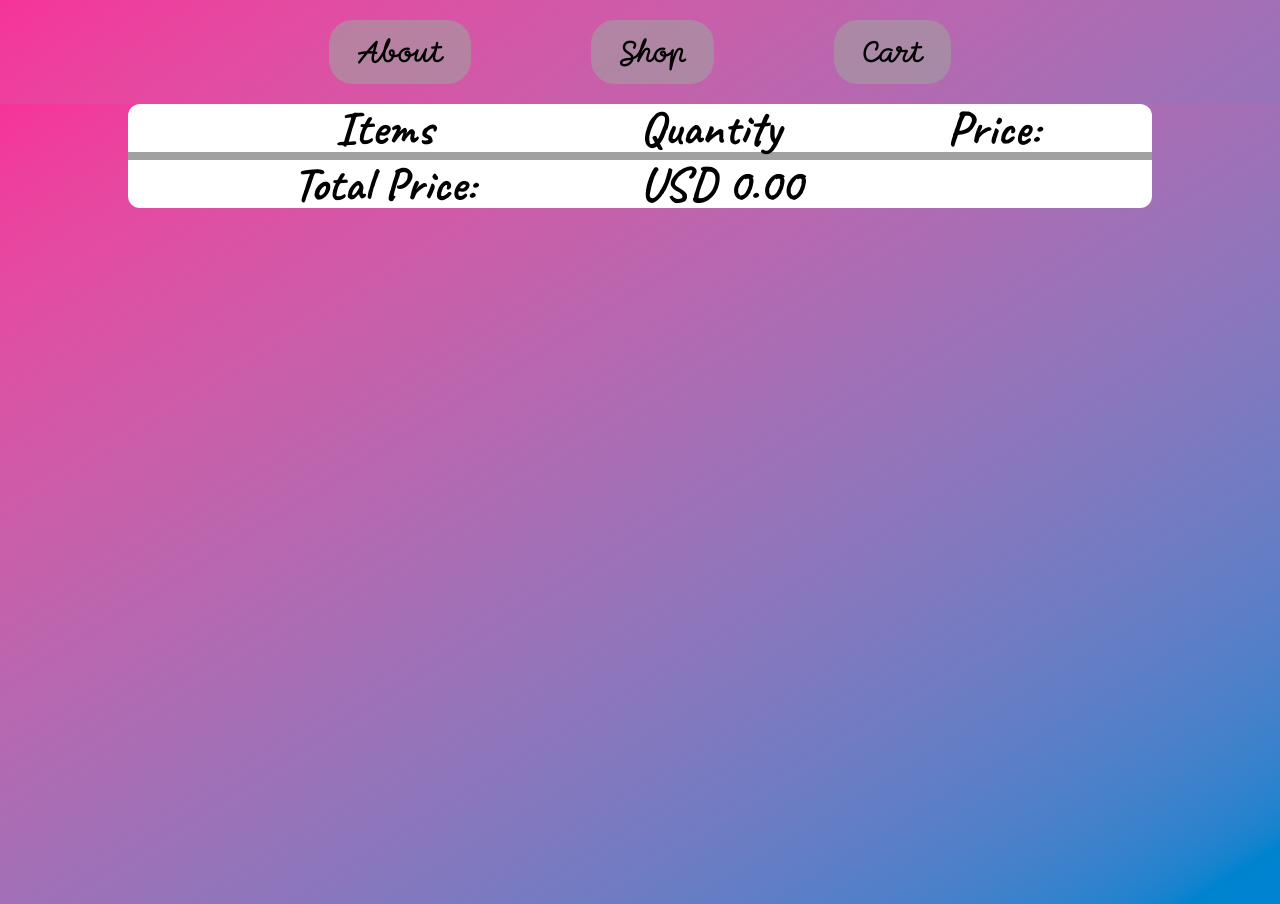
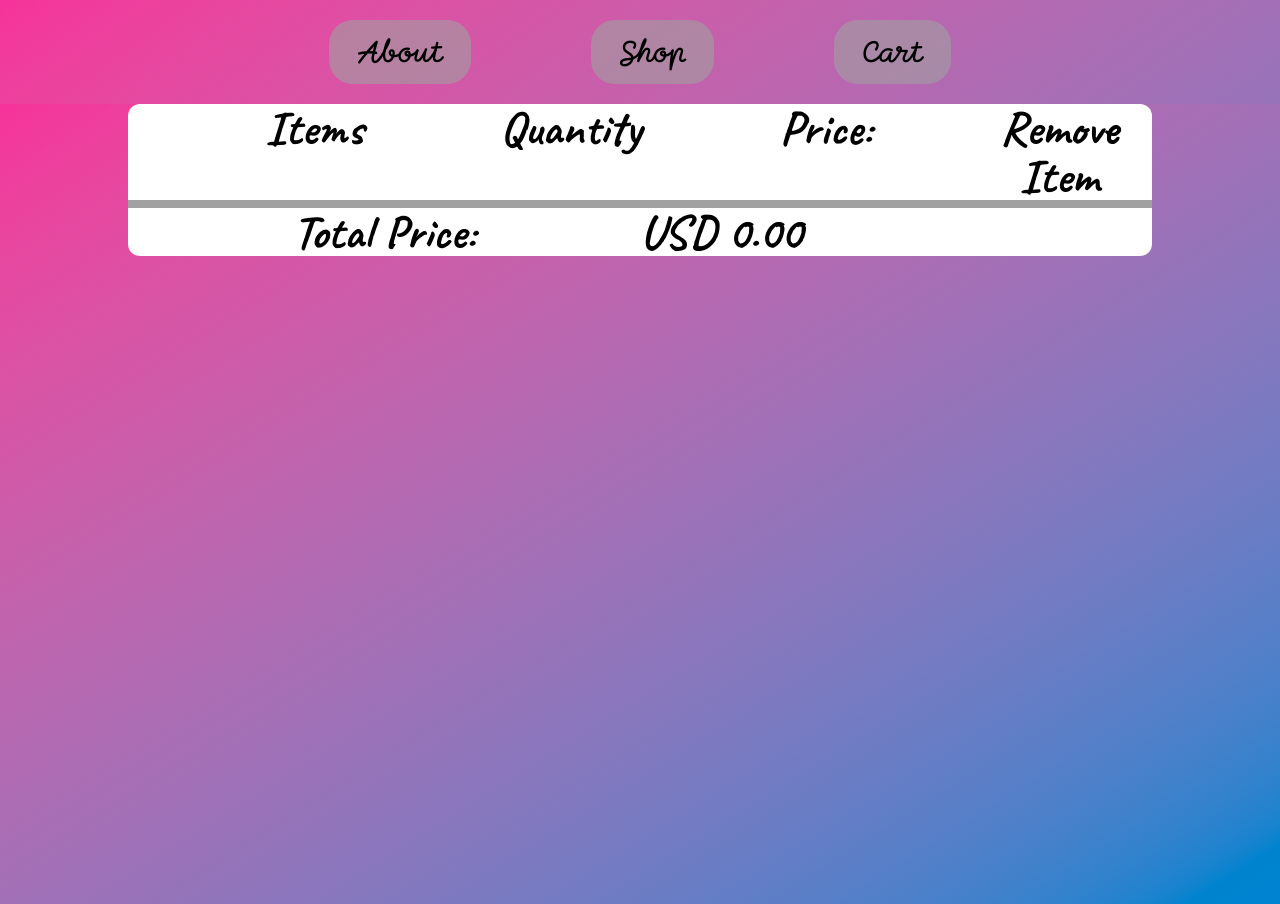
Before and after one commit to dayercher005/Shopping_Cart, a React (Vite) app: page /Cart in a window 1280 px wide. Built offline with nearby package versions, Linux system fonts and the light colour scheme.

Commit message:
Debugging Cart Page issue

```diff
--- a/src/pages/cart/Cart.jsx
+++ b/src/pages/cart/Cart.jsx
@@ -1,14 +1,25 @@
 import { useOutletContext } from 'react-router-dom'
+import Receipt from '/src/components/receipt/Receipt.jsx'
+import binIcon from '/src/assets/bin.svg'
 
 export default function Cart() {
 
-    const [cartItems] = useOutletContext();
+    const [cartItems, setCartItems] = useOutletContext();
+
+    const CartItemsRemover = () => {
+        setCartItems(cartItems => cartItems.filter(item => item.name !== item.name))
+    }
 
     const cartList = cartItems.map(item =>
         <div className="flex justify-center">
-            <h1 className="flex-5/10 font-Caveat text-3xl p-2.5">{item.name}</h1>
+            <h1 className="flex-4/10 font-Caveat text-3xl p-2.5">{item.name}</h1>
             <p className="flex-3/10 font-Caveat text-3xl p-2.5">{item.quantity}</p>
             <p className="flex-2/10 font-Caveat text-3xl p-2.5">USD {item.quantity * item.price}</p>
+            <div className="flex-2/10 text-center">
+                <button onClick={CartItemsRemover} className=" rounded-xl border-2 p-1.5 mt-1.5 hover:scale-110 hover:bg-slate-300 transition">
+                    <img className=" size-7" src={binIcon} />
+                </button>
+            </div>
         </div>
     )
 
@@ -19,25 +30,7 @@ export default function Cart() {
 
 
     return (
-        <div className="bg-linear-to-br from-pink-500 to-sky-600 h-screen">
-            <div className="bg-white rounded-xl w-8/10 mx-auto">
-                <div className="flex">
-                    <h1 className="flex-5/10 font-bold font-Caveat text-5xl text-center border-b-4
-                    border-b-neutral-400">Items</h1>
-                    <h1 className="flex-3/10 font-bold font-Caveat text-5xl border-b-4
-                    border-b-neutral-400">Quantity</h1>
-                    <h1 className="flex-2/10 font-bold font-Caveat text-5xl border-b-4
-                    border-b-neutral-400">Price:</h1>
-                </div>
-                {cartList}
-
-                <div className="flex">
-                    <h1 className="flex-1/2 font-extrabold text-center font-Caveat text-5xl
-                    border-t-4 border-t-neutral-400">Total Price:</h1>
-                    <h1 className="flex-1/2 font-extrabold font-Caveat justify-self-end text-5xl
-                    border-t-4 border-t-neutral-400">USD {priceCalculator.toFixed(2)}</h1>
-                </div>
-            </div>
-        </div>
+        <Receipt cartList={cartList} totalPrice={priceCalculator}>
+        </Receipt>
     )
 }
```
